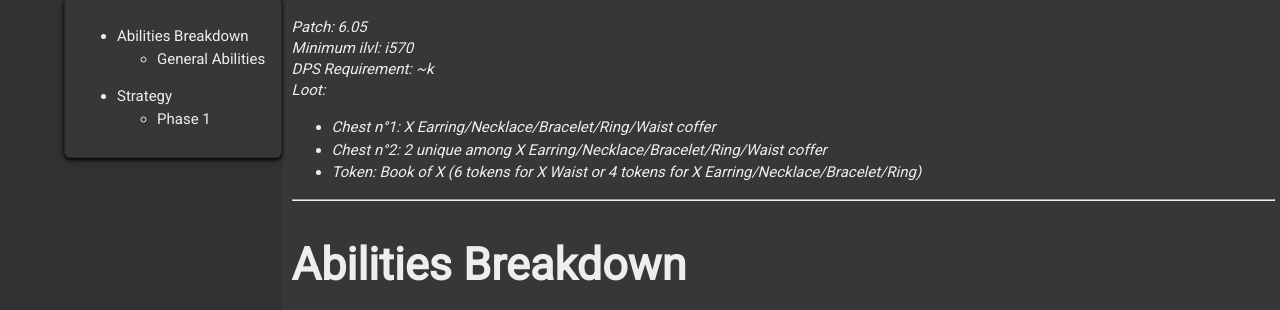
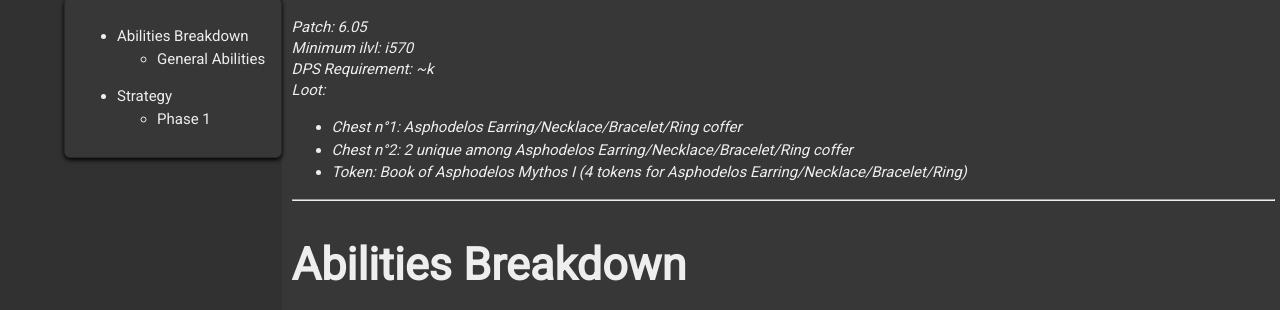
Before and after one commit to VacCrow/vaccrow.github.io, a Jekyll site: the page built from guides/savages/pandaemonium/P1S.md, in a window 1280 px wide. Shown: the part 379-689 px from the top of the page. Built offline with Jekyll 4.4.1, drawn with Linux system fonts in a browser that asks for light colours.

Commit message:
6.05 update

```diff
--- a/guides/savages/pandaemonium/P1S.md
+++ b/guides/savages/pandaemonium/P1S.md
@@ -9,9 +9,9 @@ slideNumber: 4
 Minimum ilvl: i570
 DPS Requirement: ~k
 Loot:*
-+ *Chest n°1: X Earring/Necklace/Bracelet/Ring/Waist coffer*
-+ *Chest n°2: 2 unique among X Earring/Necklace/Bracelet/Ring/Waist coffer*
-+ *Token: Book of X (6 tokens for X Waist or 4 tokens for X Earring/Necklace/Bracelet/Ring)*
++ *Chest n°1: Asphodelos Earring/Necklace/Bracelet/Ring coffer*
++ *Chest n°2: 2 unique among Asphodelos Earring/Necklace/Bracelet/Ring coffer*
++ *Token: Book of Asphodelos Mythos I (4 tokens for Asphodelos Earring/Necklace/Bracelet/Ring)*
 
 ___
 
--- a/index.html
+++ b/index.html
@@ -14,11 +14,11 @@ title: The Crow's Nest
 	</div>
 	<div class="guideCategory savage">
 		<header class="guideCategoryHeader">
-			<h1>Pandæmonium Asphodelos : Normal for now :(</h1>
+			<h1>Pandæmonium Asphodelos : Savage</h1>
 		</header>
 			{% include guideButton.html link="/savages/pandaemonium/P1S" title="Asphodelos - The First Circle" %}
 			{% include guideButton.html link="/savages/pandaemonium/P2S" title="Asphodelos - The Second Circle" %}
-			<hr> <!-- Used to break the flex-wrap container in two rows -->
+			<hr> <!-- Used to break the flex-wrap container into two rows -->
 			{% include guideButton.html link="/savages/pandaemonium/P3S" title="Asphodelos - The Third Circle" %}
 			{% include guideButton.html link="/savages/pandaemonium/P4S" title="Asphodelos - The Fourth Circle" %}
 	</div>
```
Also changed, not shown: guides/savages/eden/E9S.md (+3 -3 lines), guides/savages/pandaemonium/P2S.md (+3 -3 lines), guides/savages/pandaemonium/P3S.md (+3 -3 lines), guides/savages/pandaemonium/P4S.md (+3 -3 lines).
